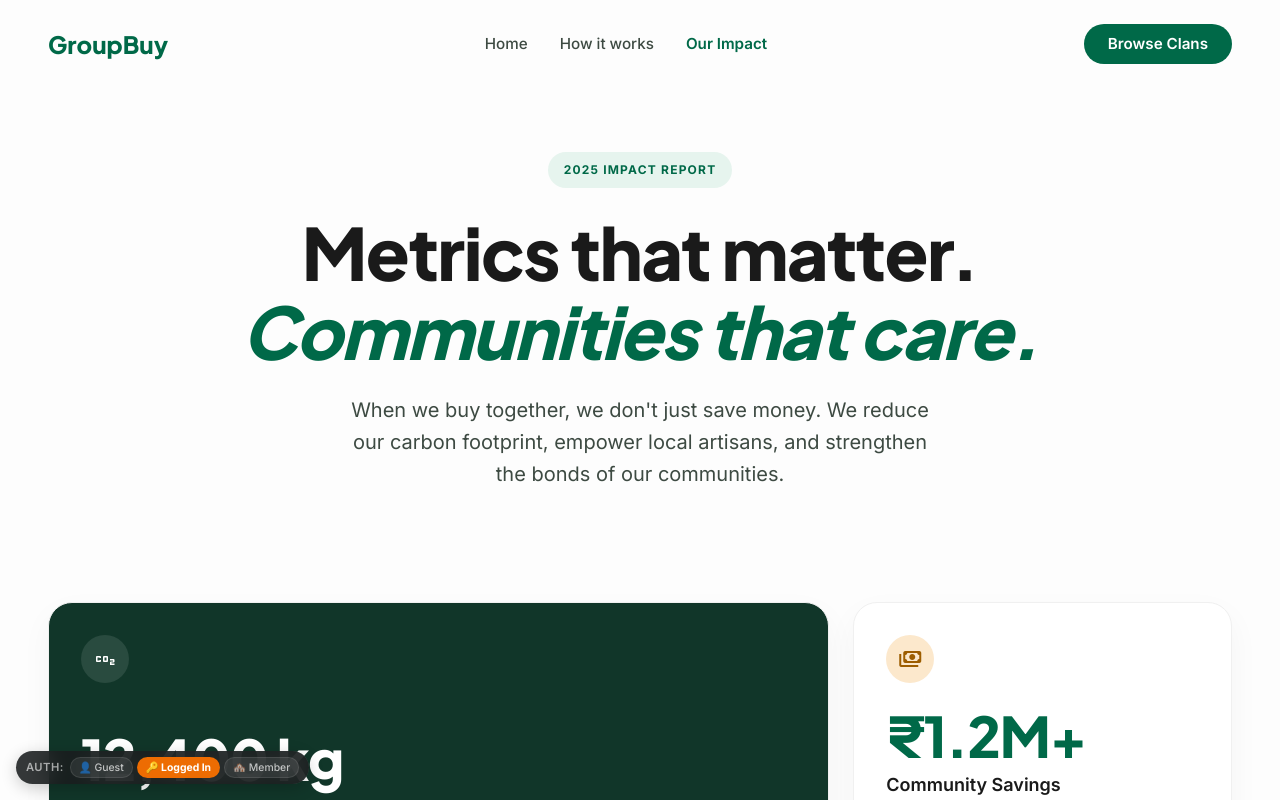
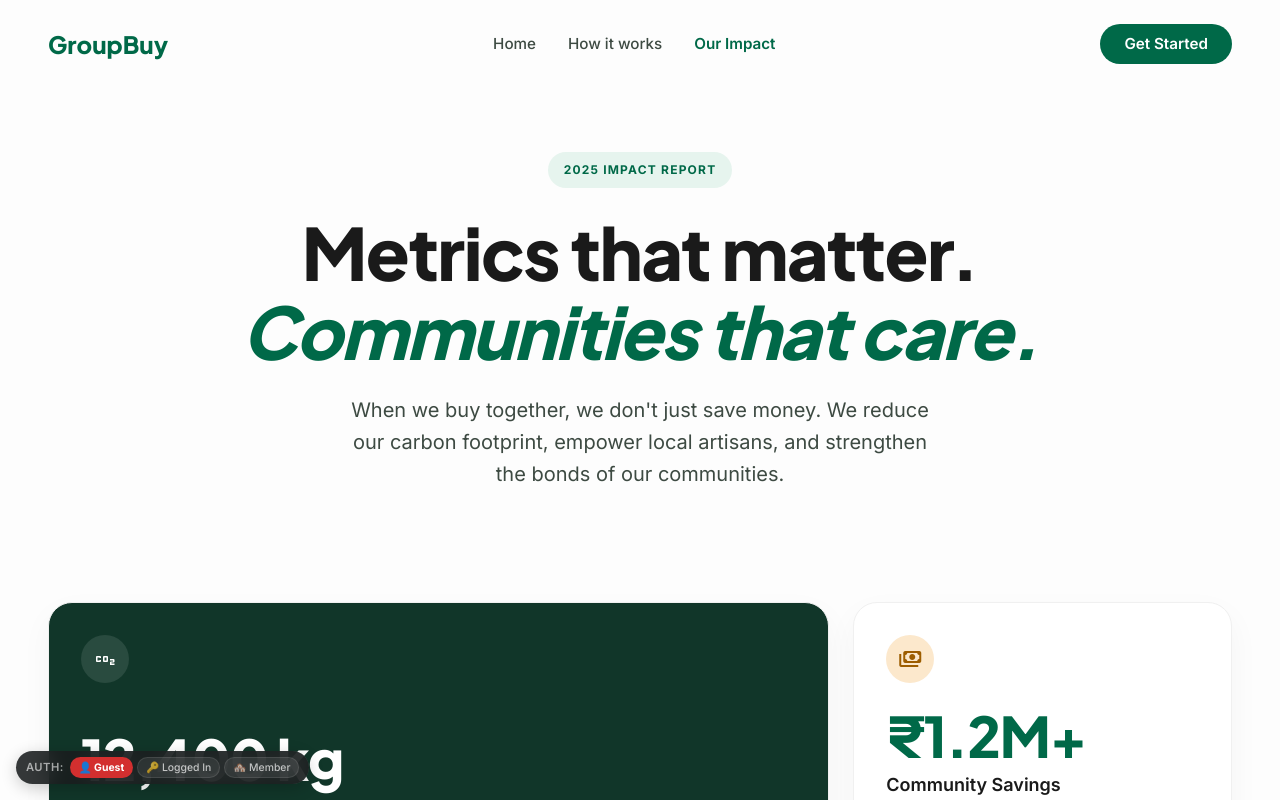
Before and after one commit to surajkalangi/groupbuy-web, a Next.js app: page /impact in a window 1280 px wide. Shown: the top 800 px of the page. Built offline with nearby package versions, Linux system fonts and the light colour scheme.

Commit message:
Fix auth default state and remove rating modal auto-trigger

```diff
--- a/context/AuthContext.js
+++ b/context/AuthContext.js
@@ -38,8 +38,8 @@ const defaultUser = {
 const AuthContext = createContext(null);
 
 export function AuthProvider({ children }) {
-    const [authState, setAuthState] = useState(AUTH_STATES.LOGGED_IN);
-    const [currentUser, setCurrentUser] = useState(defaultUser);
+    const [authState, setAuthState] = useState(AUTH_STATES.GUEST);
+    const [currentUser, setCurrentUser] = useState(null);
     const [isHydrated, setIsHydrated] = useState(false);
     const [pendingRatingPitchId, setPendingRatingPitchId] = useState(null);
 
```
Also changed, not shown: app/feed/page.js (+0 -7 lines).
